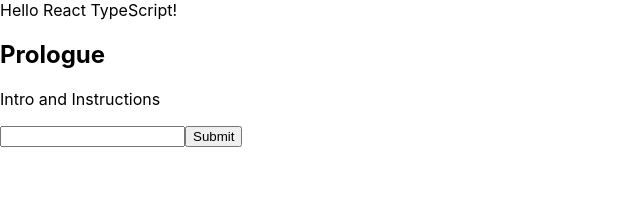
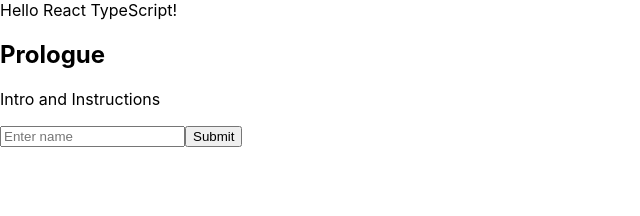
Before and after one commit to franco-ortega/ts-02-storybook, a React (Create React App) app: page /prologue in a window 1280 px wide. Shown: the top 216 px of the page, without its empty margins (0-640 px from the left). Built offline with nearby package versions, Linux system fonts and the light colour scheme.

Commit message:
add event handler for Prologue form

```diff
--- a/src/components/prologue/Prologue.tsx
+++ b/src/components/prologue/Prologue.tsx
@@ -1,18 +1,32 @@
 import React from 'react';
 import PropTypes from 'prop-types';
+import { useHistory } from 'react-router';
 
 interface Props {
   setUserName: React.Dispatch<React.SetStateAction<string>>;
 }
 
 const Prologue: React.FC<Props> = ({ setUserName }) => {
+  const history = useHistory();
+
+  // eslint-disable-next-line max-len
+  const onNameSubmit: React.FormEventHandler = (e: React.FormEvent<HTMLInputElement>): void => {
+    e.preventDefault();
+    console.log('Name form clicked');
+    history.push('/chapters');
+  };
+
   return (
     <section>
       <h1>Prologue</h1>
       <p>Intro and Instructions</p>
-      <form action="">
-        <label htmlFor="">
-          <input type="text" onChange={(e) => setUserName(e.target.value)} />
+      <form onSubmit={onNameSubmit}>
+        <label htmlFor="user-name">
+          <input
+            type="text"
+            id="user-name"
+            placeholder="Enter name"
+            onChange={(e) => setUserName(e.target.value)} />
         </label>
         <button>Submit</button>
       </form>
```
